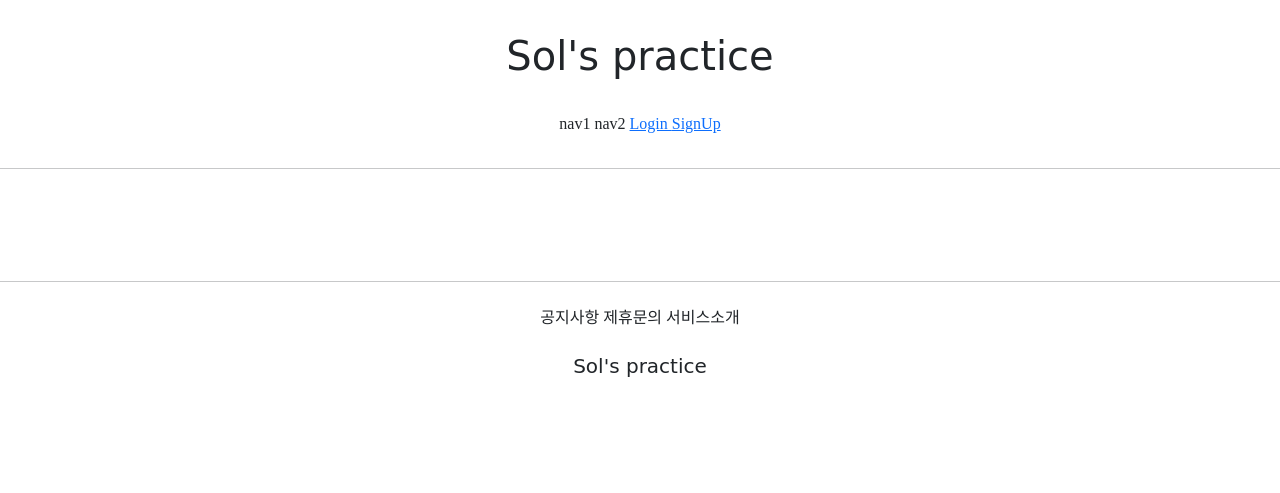
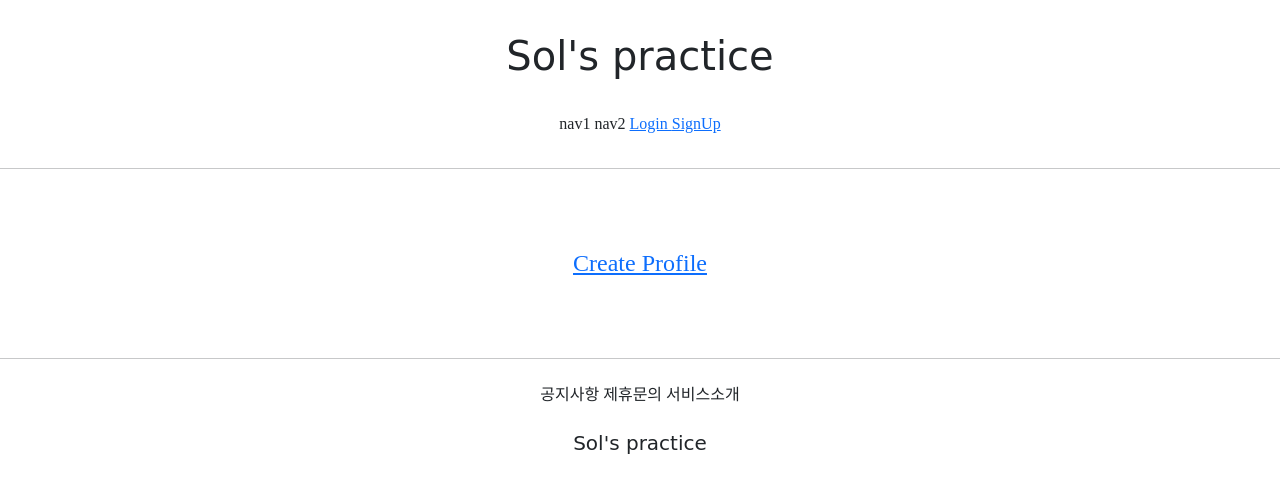
Before and after one commit to solahyun/Django_Practice, a Django app: template accountapp/templates/accountapp/detail.html in a window 1280 px wide. Shown: the top 493 px of the page. Run offline with Django 3.2, Linux system fonts and the light colour scheme; the template is opened without the code that fills it, so the values that code supplies are empty; parts of the project's set-up code (start-up, migrations or seed data) failed here and were passed over; some libraries are stand-ins or nearby versions; some web fonts are replaced.

Commit message:
21/07/27 Tue commit 3

```diff
--- a/accountapp/templates/accountapp/detail.html
+++ b/accountapp/templates/accountapp/detail.html
@@ -4,8 +4,18 @@
 
     <div class="text-center mw-500 m-auto">
         <div class="m-5">
-            <h4> {{ target_user.username }} </h4>
+            {% if target_user.profile %}
+                <h4> {{ target_user.profile.nickname }} </h4>
+                <h5> {{ target_user.profile.message }} </h5>
+            {% else %}
+            <h4>
+                <a href="{% url 'profileapp:create' %}">
+                    Create Profile
+                </a>
+            </h4>
+            {% endif %}
         </div>
+
         <div>
             {{ target_user.date_joined }}
         </div>
--- a/profileapp/templates/profileapp/create.html
+++ b/profileapp/templates/profileapp/create.html
@@ -7,7 +7,9 @@
             <h4> Create Profile </h4>
         </div>
         <div>
-            <form action="{% url 'profileapp:create' %}" method="post">
+            <form action="{% url 'profileapp:create' %}"
+                  enctype="multipart/form-data"
+                  method="post">
                 {% csrf_token %}
                 {% bootstrap_form form %}
                 <div class="m-5">
--- a/profileapp/views.py
+++ b/profileapp/views.py
@@ -13,3 +13,7 @@ class ProfileCreateView(CreateView):
     form_class = ProfileCreationForm
     success_url = reverse_lazy('accountapp:hello_world')
     template_name = 'profileapp/create.html'
+
+    def form_valid(self, form):
+        form.instance.user = self.request.user
+        return super().form_valid(form)
```
